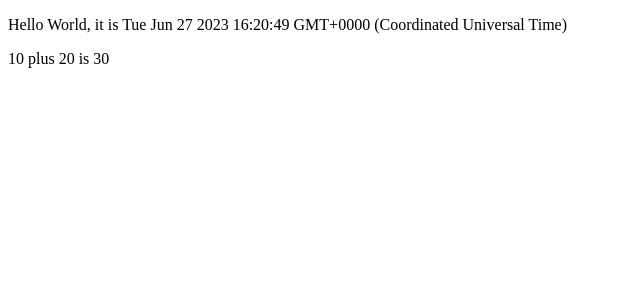
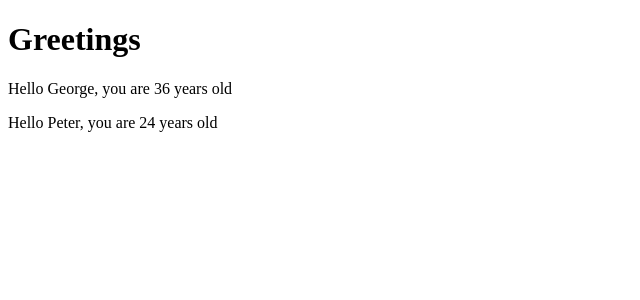
Before and after one commit to Berenix90V/fullstack_webdev_course, a React (Create React App) app in the folder part_1/: page / in a window 1280 px wide. Shown: the top 300 px of the page, without its empty margins (0-640 px from the left). Built offline with nearby package versions, Linux system fonts and the light colour scheme.

Commit message:
passing props to components

```diff
--- a/part_1/src/App.js
+++ b/part_1/src/App.js
@@ -1,15 +1,20 @@
 
-const App = ()=>{
-    const now = new Date()
-    const a = 10
-    const b = 20
-    console.log(now, a+b)
+const Hello = (props) => {
+    console.log(props)
+    return(
+        <div>
+            <p>Hello {props.name}, you are {props.age} years old</p>
+        </div>
+    )
+}
+const App = () => {
+    const name = 'Peter'
+    const age = 24
     return (
         <div>
-            <p>Hello World, it is {now.toString()}</p>
-            <p>
-                {a} plus {b} is {a+b}
-            </p>
+            <h1>Greetings</h1>
+            <Hello name={'George'} age={26+10} />
+            <Hello name={name} age={age}/>
         </div>
     )
 }
```
